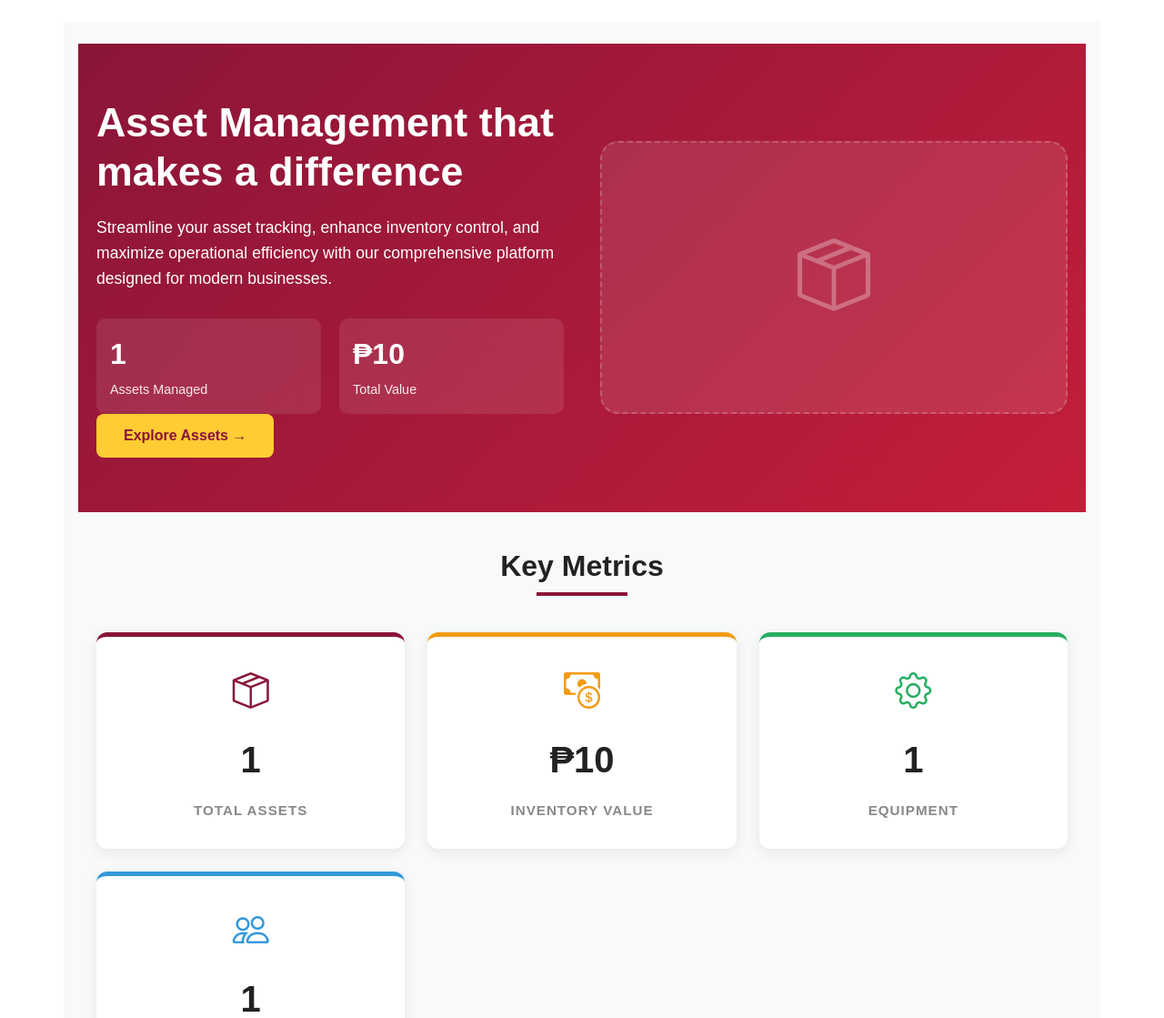
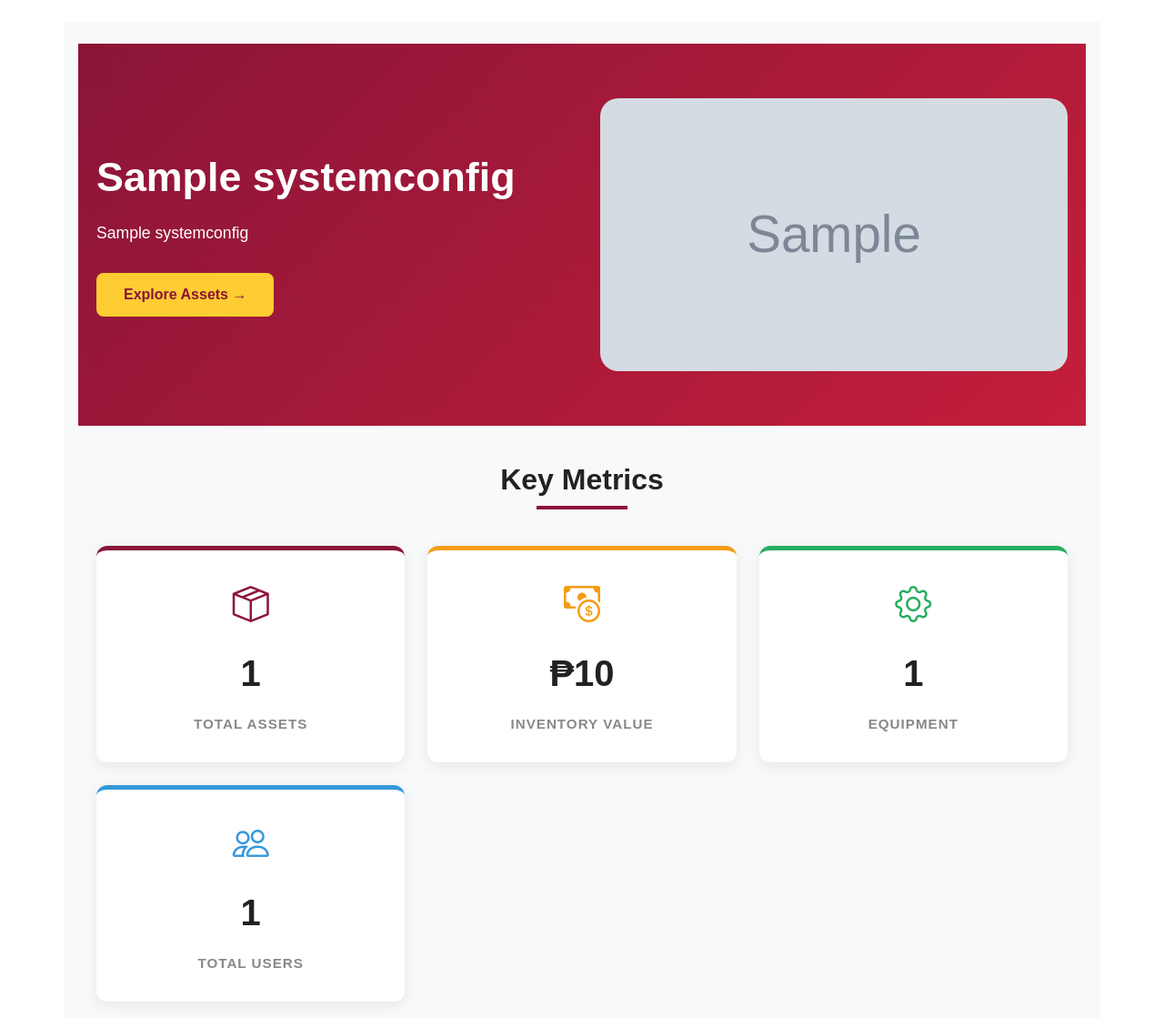
Before and after one commit to ryuzaki29/ASSET, a Django app: page /home/ in a window 1280 px wide. Shown: the part 81-1200 px from the top of the page at 91% size. Run offline with Django 5.2, Linux system fonts and the light colour scheme; tables that the repository leaves empty hold one stand-in row (values such as "Sample post"); grey boxes marked "Sample" are stand-in pictures.

Commit message:
Hero Section
Hero Section

```diff
--- a/assets/templates/assets/index.html
+++ b/assets/templates/assets/index.html
@@ -429,27 +429,20 @@
     <div class="hero-section">
         <div class="hero-container">
             <div class="hero-content">
-                <h1>Asset Management that makes a difference</h1>
-                <p>Streamline your asset tracking, enhance inventory control, and maximize operational efficiency with our comprehensive platform designed for modern businesses.</p>
-
-                <div class="hero-stats">
-                    <div class="hero-stat">
-                        <div class="hero-stat-number">{{ total_assets }}</div>
-                        <div class="hero-stat-label">Assets Managed</div>
-                    </div>
-                    <div class="hero-stat">
-                        <div class="hero-stat-number">₱{{ total_value|floatformat:0 }}</div>
-                        <div class="hero-stat-label">Total Value</div>
-                    </div>
-                </div>
+                <h1>{{ about.hero_title }}</h1>
+                <p>{{ about.hero_subtitle }}</p>
 
                 <a href="{% url 'assets:asset_list' %}" class="btn-explore">Explore Assets →</a>
             </div>
 
             <div class="hero-image">
-                <div class="hero-image-placeholder">
-                    <i class="bi bi-box-seam"></i>
-                </div>
+                {% if about.hero_image %}
+                    <img src="{{ about.hero_image.url }}" alt="Hero Image" style="width: 100%; height: 300px; object-fit: cover; border-radius: 20px;">
+                {% else %}
+                    <div class="hero-image-placeholder">
+                        <i class="bi bi-box-seam"></i>
+                    </div>
+                {% endif %}
             </div>
         </div>
     </div>
--- a/assets/views.py
+++ b/assets/views.py
@@ -37,6 +37,9 @@ def index(request):
             'description': system_config.description,
             'features': system_config.features.split('\n'),
             'founded': system_config.founded,
+            'hero_title': system_config.hero_title,
+            'hero_subtitle': system_config.hero_subtitle,
+            'hero_image': system_config.hero_image,
         }
     else:
         # Fallback to default values if no config exists
@@ -52,6 +55,9 @@ def index(request):
                 'Admin dashboard'
             ],
             'founded': '2026',
+            'hero_title': 'Asset Management that makes a difference',
+            'hero_subtitle': 'Streamline your asset tracking, enhance inventory control, and maximize operational efficiency with our comprehensive platform designed for modern businesses.',
+            'hero_image': None,
         }
 
     context = {
--- a/config/settings.py
+++ b/config/settings.py
@@ -68,6 +68,8 @@ USE_I18N = True
 USE_TZ = True
 
 STATIC_URL = "static/"
+MEDIA_URL = "media/"
+MEDIA_ROOT = BASE_DIR / "media"
 
 LOGIN_REDIRECT_URL = "/home/"
 LOGOUT_REDIRECT_URL = "/"
--- a/config/urls.py
+++ b/config/urls.py
@@ -2,6 +2,7 @@ from django.contrib import admin
 from django.contrib.auth import views as auth_views
 from django.urls import include, path
 from django.conf import settings
+from django.conf.urls.static import static
 
 from assets.views import landing, index
 
@@ -17,3 +18,4 @@ urlpatterns = [
 if settings.DEBUG:
     from debug_toolbar.toolbar import debug_toolbar_urls
     urlpatterns += debug_toolbar_urls()
+    urlpatterns += static(settings.MEDIA_URL, document_root=settings.MEDIA_ROOT)
--- a/content/admin.py
+++ b/content/admin.py
@@ -14,6 +14,10 @@ class SystemConfigAdmin(admin.ModelAdmin):
             'fields': ('description', 'features'),
             'description': 'Manage the homepage content'
         }),
+        ('Hero Section', {
+            'fields': ('hero_title', 'hero_subtitle', 'hero_image'),
+            'description': 'Customize the hero section on homepage'
+        }),
         ('Metadata', {
             'fields': ('updated_at',),
             'classes': ('collapse',)
--- a/content/models.py
+++ b/content/models.py
@@ -26,6 +26,21 @@ class SystemConfig(models.Model):
         default='2026',
         help_text='Year or date founded'
     )
+    hero_title = models.CharField(
+        max_length=200,
+        default='Asset Management that makes a difference',
+        help_text='Main headline for hero section'
+    )
+    hero_subtitle = models.TextField(
+        default='Streamline your asset tracking, enhance inventory control, and maximize operational efficiency with our comprehensive platform designed for modern businesses.',
+        help_text='Subtitle/description for hero section'
+    )
+    hero_image = models.ImageField(
+        upload_to='hero/',
+        blank=True,
+        null=True,
+        help_text='Hero section image displayed on homepage (right side box)'
+    )
     updated_at = models.DateTimeField(auto_now=True)
 
     def __str__(self):
```
Also changed, not shown: content/migrations/0002_delete_contentpage_systemconfig_hero_image.py (added), content/migrations/0003_systemconfig_hero_subtitle_systemconfig_hero_title.py (added), media/hero/90491cfb-56cd-4313-9f66-0b481a247f86.jpg (added), media/hero/front.png (added), media/hero/front_lcnWkPq.png (added).
